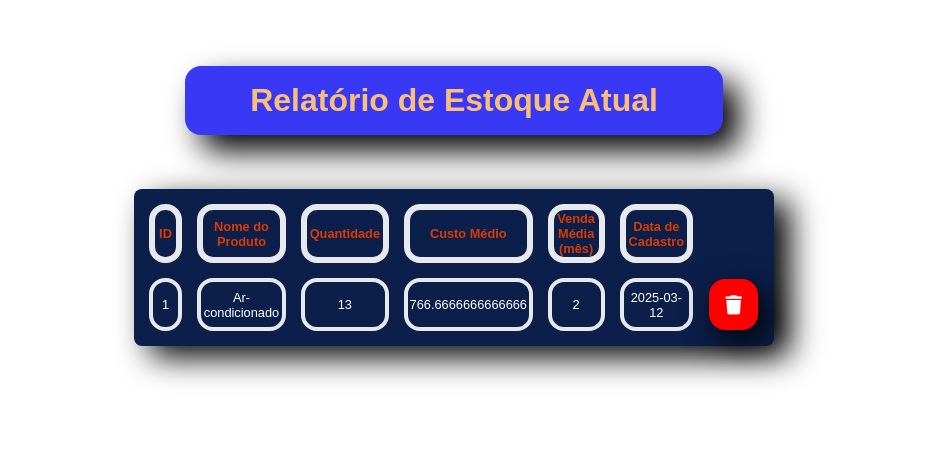
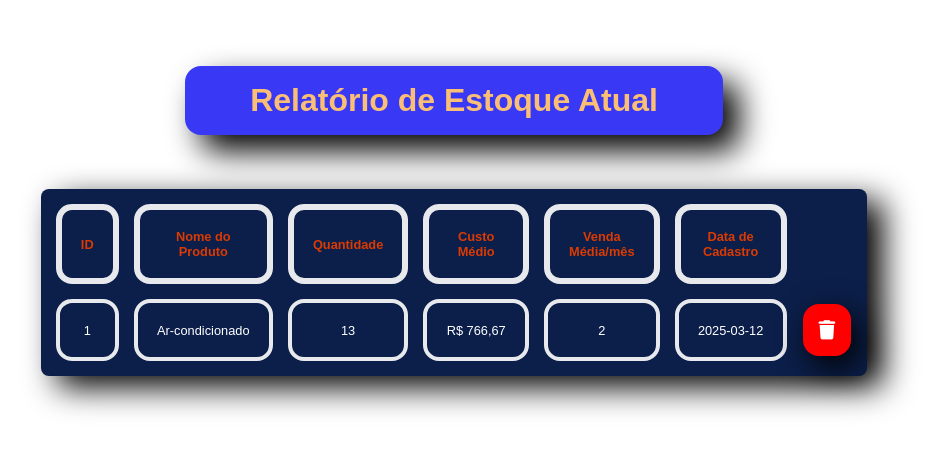
Before and after one commit to jackson-fidelix/jack-tech-store, a Flask app: page /reports in a window 1280 px wide. Shown: the part 50-502 px from the top of the page, without its empty margins (186-1125 px from the left). Run offline with Flask 3, Linux system fonts and the light colour scheme; data comes from the database, SQL or seed files in the repository; both versions use the stored data as it was after the commit.

Commit message:
Update tables with datas from table buy

```diff
--- a/routes.py
+++ b/routes.py
@@ -86,7 +86,7 @@ def buy_product():
     date = datetime.strptime(date, "%Y-%m-%d") if date else datetime.now()
 
     print(f"Nome do produto: {buy_product_name}")
-    print(f"Custo: {cost}")
+    print(f"Custo: {cost:.2f}")
     print(f"Quantidade: {amount}")
     print(f"Data: {date}")
 
@@ -98,7 +98,6 @@ def buy_product():
     if not product:
         return jsonify({"error": "Produto não encontrado"}), 404
 
-
     new_buy = buy(
         id_register = product.id, # chave estrangeira do produto
         product_name = buy_product_name,
@@ -107,6 +106,10 @@ def buy_product():
         buy_date = date
     )
     db.session.add(new_buy)
+    db.session.commit()
+
+    product.average_cost_value = ((product.amount * product.average_cost_value) + (amount * cost)) / (product.amount + amount)
+    product.amount += amount
     db.session.commit()
 
     return redirect(url_for("homepage", _anchor="buy-form"))
@@ -189,7 +192,6 @@ def sale_product():
 
     if product:
         print('Produto encontrado!')
-
         new_sale = sale(
             id_register = product.id,
             product_name = sale_name,
--- a/static/css/style.css
+++ b/static/css/style.css
@@ -430,18 +430,23 @@ thead {
 
 th {
     border: .4rem solid rgba(255, 255, 255, 0.9);
-    width: auto;
     text-align: center;
-    padding: clamp(0, 1vw, 1.2vw);
     border-radius: 1rem;
+    width: clamp(100px, 30vw, 150px);
+    max-width: 150px;
+    padding: clamp(.8rem, 1.5vw, 1.2rem);
+    padding-inline: clamp(1rem, 1.5vw, 2rem);
+    margin: 0 auto;
 }
 
 .tdBorder {
+    white-space: nowrap;
     border: .3rem solid rgba(255, 255, 255, 0.9);
     text-align: center;
     width: clamp(100px, 30vw, 150px);
     max-width: 150px;
-    padding: clamp(0, 1vw, 1rem);
+    padding: clamp(.8rem, 1.5vw, 1.2rem);
+    padding-inline: clamp(1rem, 1.5vw, 2rem);
     border-radius: 1rem;
 }
 
--- a/static/javascript/scripts.js
+++ b/static/javascript/scripts.js
@@ -99,7 +99,7 @@ function loadStockReports(){
 
             let cost = document.createElement('td');
             cost.classList.add('tdBorder');
-            cost.textContent = item.average_cost;
+            cost.textContent = `R$ ${item.average_cost.toFixed(2).replace('.',',')}`;
 
             let sale = document.createElement('td');
             sale.classList.add('tdBorder');
--- a/templates/reports.html
+++ b/templates/reports.html
@@ -38,7 +38,7 @@
                 <th>Nome do Produto</th>
                 <th>Quantidade</th>
                 <th>Custo Médio</th>
-                <th>Venda Média (mês)</th>
+                <th>Venda Média/mês</th>
                 <th>Data de Cadastro</th>
             </tr>
         </thead>
```
Also changed, not shown: instance/estoque.db.
